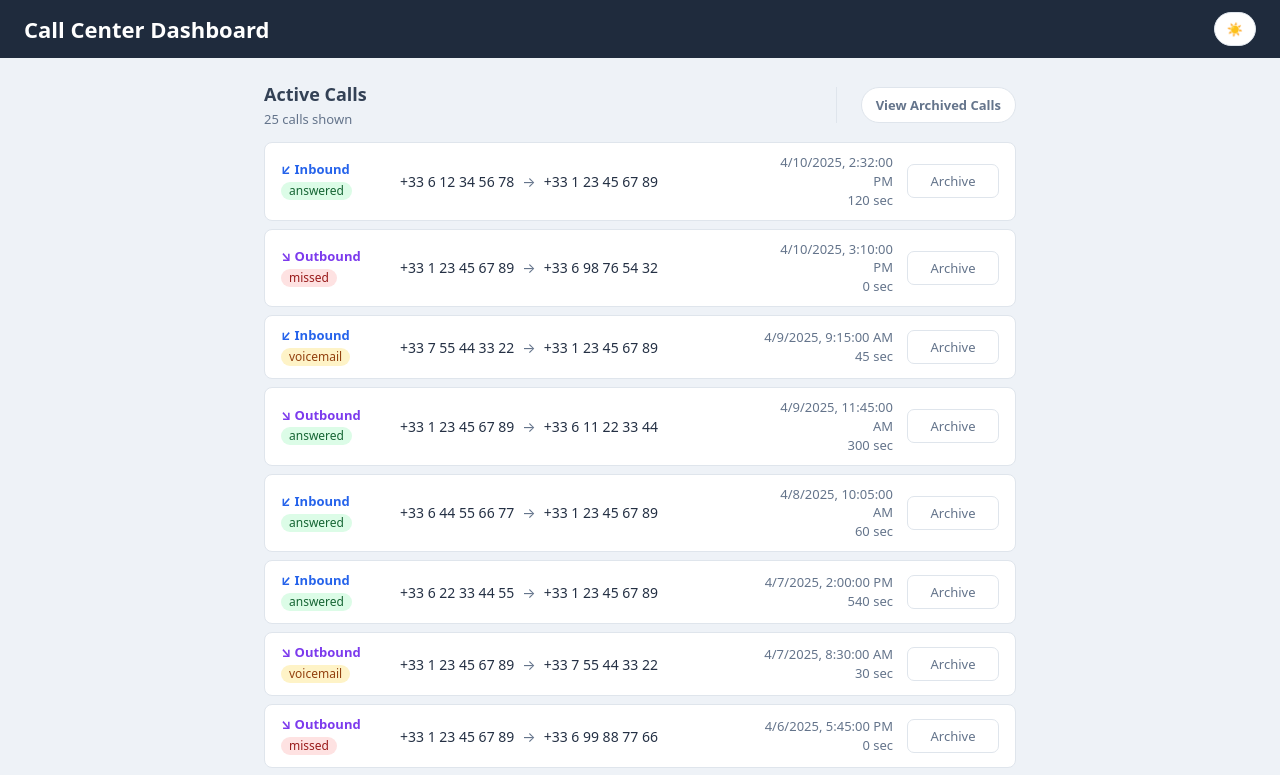
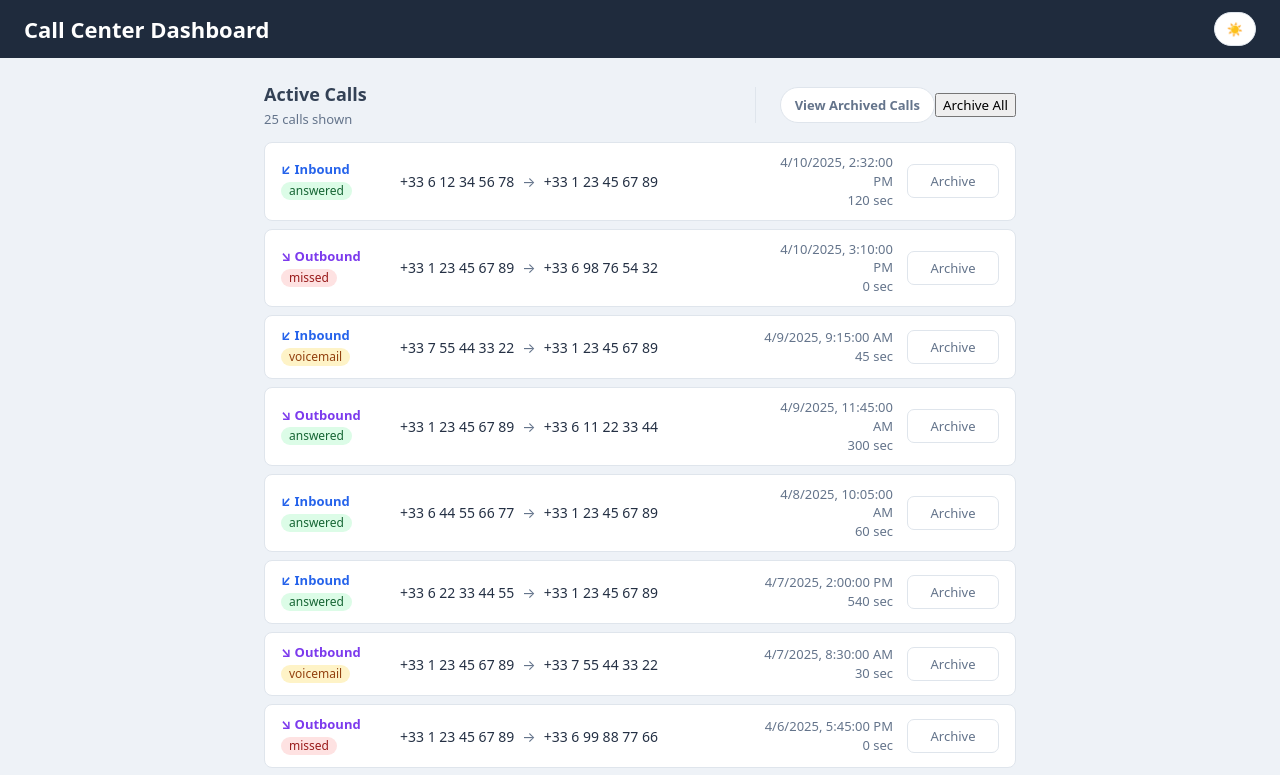
Before and after one commit to DimGianno/Call-Center-Frontend, a React (Vite) app in the folder call-center/: page / in a window 1280 px wide. Shown: the top 775 px of the page. Built offline with nearby package versions, Linux system fonts and the light colour scheme.

Commit message:
Add bulk action buttons for archiving and unarchiving calls in CallFeed component

```diff
--- a/call-center/src/components/CallFeed.jsx
+++ b/call-center/src/components/CallFeed.jsx
@@ -6,12 +6,17 @@ function CallFeed({
   onCallViewChange,
   onSelectCall,
   onArchiveCall,
-  onUnarchiveCall
+  onUnarchiveCall,
+  onArchiveAll,
+  onUnarchiveAll
 }) {
   const isActiveView = callView === "active";
 
   const actionLabel = isActiveView ? "Archive" : "Unarchive";
   const actionHandler = isActiveView ? onArchiveCall : onUnarchiveCall;
+
+  const bulkActionLabel = isActiveView ? "Archive All" : "Unarchive All";
+  const bulkActionHandler = isActiveView ? onArchiveAll : onUnarchiveAll;
 
   return (
       <section className="call-feed">
@@ -29,6 +34,13 @@ function CallFeed({
               }}
             >
               {isActiveView ? "View Archived Calls" : "View Active Calls"}
+            </button>
+            <button
+              className="bulk-action-button"
+              onClick={bulkActionHandler}
+              disabled={calls.length === 0}
+            >
+              {bulkActionLabel}
             </button>
           </div>
         </div>
```
